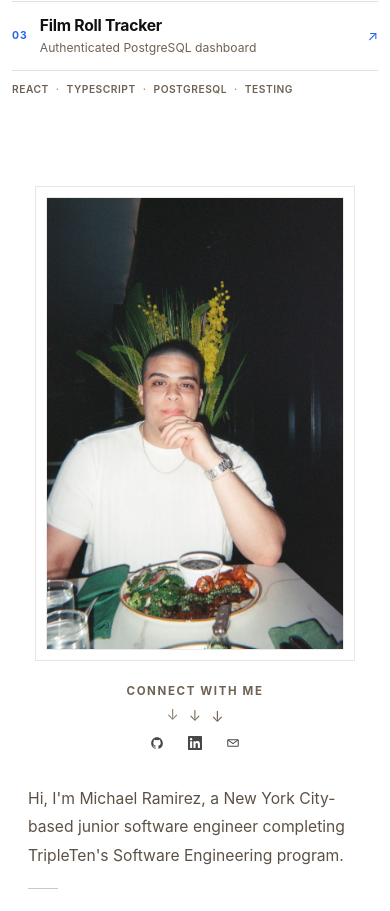
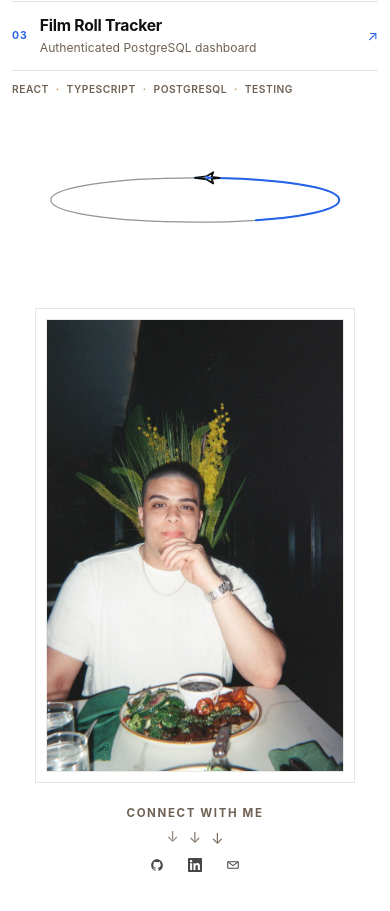
Before and after one commit to MykeRam/Mykes-Photog, a React (Vite) app in the folder client/: page / in a window 390 px wide. Shown: the part 820-1731 px from the top of the page. Built offline with nearby package versions, Linux system fonts and the light colour scheme; the HTML template or start-up script is replaced by a standard one.

Commit message:
Add animated flight path between sections

```diff
--- a/client/src/App.jsx
+++ b/client/src/App.jsx
@@ -3,6 +3,7 @@ import Header from './components/Header/Header'
 import About from './components/About/About'
 import Coding from './components/Coding/Coding'
 import Footer from './components/Footer/Footer'
+import FlightPath from './components/FlightPath/FlightPath'
 import Home from './components/Home/Home'
 import { projectBySlug } from './data/projects'
 import { buildHash, getHashRoute, getHashSearchParams } from './lib/hashRoute'
@@ -261,6 +262,7 @@ export default function App() {
   ) : (
     <>
       <Home sectionId="home" navigate={navigate} />
+      <FlightPath />
       <About sectionId="about" navigate={navigate} />
       <Coding
         sectionId="coding"
--- /dev/null
+++ b/client/src/components/FlightPath/FlightPath.css
@@ -0,0 +1,69 @@
+.flight-path {
+  width: 100%;
+  padding: 14px 0 8px;
+  overflow: hidden;
+}
+
+.flight-path-art {
+  display: block;
+  width: min(100%, 1040px);
+  height: clamp(120px, 14vw, 170px);
+  margin: 0 auto;
+}
+
+.flight-path-route,
+.flight-path-accent {
+  fill: none;
+  vector-effect: non-scaling-stroke;
+}
+
+.flight-path-route {
+  stroke: rgba(17, 17, 17, 0.45);
+  stroke-width: 1.2;
+}
+
+.flight-path-accent {
+  stroke: #2563eb;
+  stroke-width: 2;
+  stroke-linecap: round;
+  stroke-dasharray: 0.16 0.84;
+  stroke-dashoffset: 0.02;
+}
+
+.flight-path-plane {
+  transform-box: fill-box;
+  transform-origin: center;
+}
+
+.flight-path-plane-outline {
+  fill: #fff;
+  stroke: #111;
+  stroke-width: 1.8;
+  stroke-linejoin: round;
+  vector-effect: non-scaling-stroke;
+}
+
+.flight-path-plane-detail {
+  fill: none;
+  stroke: #2563eb;
+  stroke-width: 1.5;
+  stroke-linecap: round;
+  stroke-linejoin: round;
+  vector-effect: non-scaling-stroke;
+}
+
+@media (prefers-reduced-motion: reduce) {
+  .flight-path-accent {
+    stroke-dasharray: none;
+  }
+}
+
+@media (max-width: 640px) {
+  .flight-path {
+    padding: 8px 0 2px;
+  }
+
+  .flight-path-art {
+    height: 112px;
+  }
+}
--- /dev/null
+++ b/client/src/components/FlightPath/FlightPath.jsx
@@ -0,0 +1,38 @@
+import { useReducedMotion } from 'motion/react'
+import './FlightPath.css'
+
+const flightPath =
+  'M 520 22 C 760 22 930 50 930 85 C 930 120 760 148 520 148 C 280 148 110 120 110 85 C 110 50 280 22 520 22 Z'
+
+export default function FlightPath() {
+  const shouldReduceMotion = useReducedMotion()
+
+  return (
+    <div className="flight-path" aria-hidden="true">
+      <svg className="flight-path-art" viewBox="0 0 1040 170" role="presentation" focusable="false">
+        <path id="flight-path-route" className="flight-path-route" d={flightPath} />
+        <path className="flight-path-accent" d={flightPath} pathLength="1" />
+
+        <g className="flight-path-plane" transform="translate(520 22)">
+          {!shouldReduceMotion ? (
+            <animateMotion
+              dur="10s"
+              rotate="auto"
+              repeatCount="indefinite"
+              calcMode="spline"
+              keyTimes="0;1"
+              keySplines="0.45 0 0.55 1"
+            >
+              <mpath href="#flight-path-route" />
+            </animateMotion>
+          ) : null}
+          <path
+            className="flight-path-plane-outline"
+            d="M 0 0 L 32 -4 L 52 -16 L 47 -3 L 70 0 L 47 3 L 52 16 L 32 4 Z"
+          />
+          <path className="flight-path-plane-detail" d="M 31 -3 L 47 0 L 31 3" />
+        </g>
+      </svg>
+    </div>
+  )
+}
```
